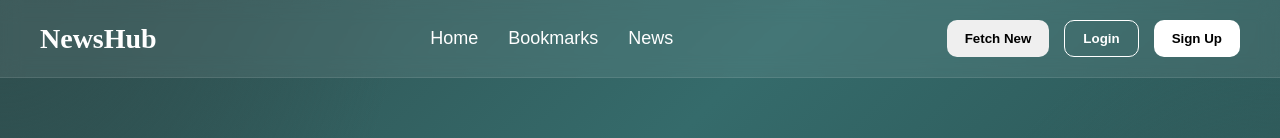
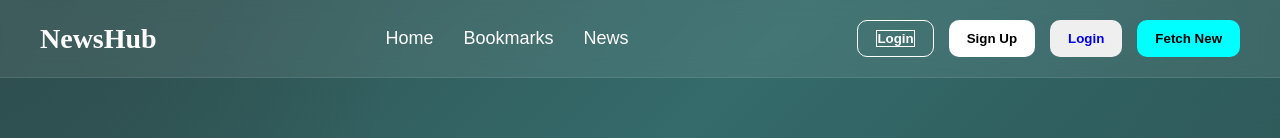
Before and after one commit to Lifewithmuskan/Dacby-assigment, a React (Vite) app in the folder frontend/vite-project/: page / in a window 1280 px wide. Shown: the top 138 px of the page. Built offline with nearby package versions, Linux system fonts and the light colour scheme; no server answers.

Commit message:
sign up step

```diff
--- a/frontend/vite-project/src/pages/Nav.css
+++ b/frontend/vite-project/src/pages/Nav.css
@@ -50,12 +50,12 @@
   transition: 0.3s;
 }
 
-.fetch-btn{
+.fetch{
   background: cyan;
   color: black;
 }
 
-.fetch-btn:hover{
+.fetch:hover{
   transform: scale(1.05);
 }
 
--- a/frontend/vite-project/src/pages/Nav.jsx
+++ b/frontend/vite-project/src/pages/Nav.jsx
@@ -3,6 +3,10 @@ import News from "./News.jsx";
 import "./Nav.css";
 import { Link } from "react-router-dom";
 
+
+const user = JSON.parse(
+  localStorage.getItem("user")
+);
 
 function Nav({ fetchStories,loading}) {
   return (
@@ -22,7 +26,55 @@ function Nav({ fetchStories,loading}) {
 
       <div className="nav-buttons">
 
-            <button
+
+
+
+        {
+          user ? (
+     <>
+         <div className="welcome-user">
+
+              Welcome, {user.name}
+
+            </div>
+
+         </>
+
+
+          ) : (
+
+            <>
+              <button className="login-btn">
+              <Link
+                to="/login"
+                className="login-btn"
+              >
+                Login
+              </Link>
+             </button>
+
+            <button className="signup-btn">
+              <Link
+                to="/signup"
+                className="signup-btn"
+              >
+                Sign Up
+              </Link>
+       </button>
+            </>
+
+          )
+        }
+
+       <button >
+              <Link
+                to="/login"
+              >
+                Login
+              </Link>
+             </button>
+
+               <button
         className="fetch"
         onClick={fetchStories}
         disabled={loading}
@@ -34,13 +86,6 @@ function Nav({ fetchStories,loading}) {
 
         </button>
 
-        <button className="login-btn">
-          Login
-        </button>
-
-        <button className="signup-btn">
-          Sign Up
-        </button>
 
       </div>
 
```
